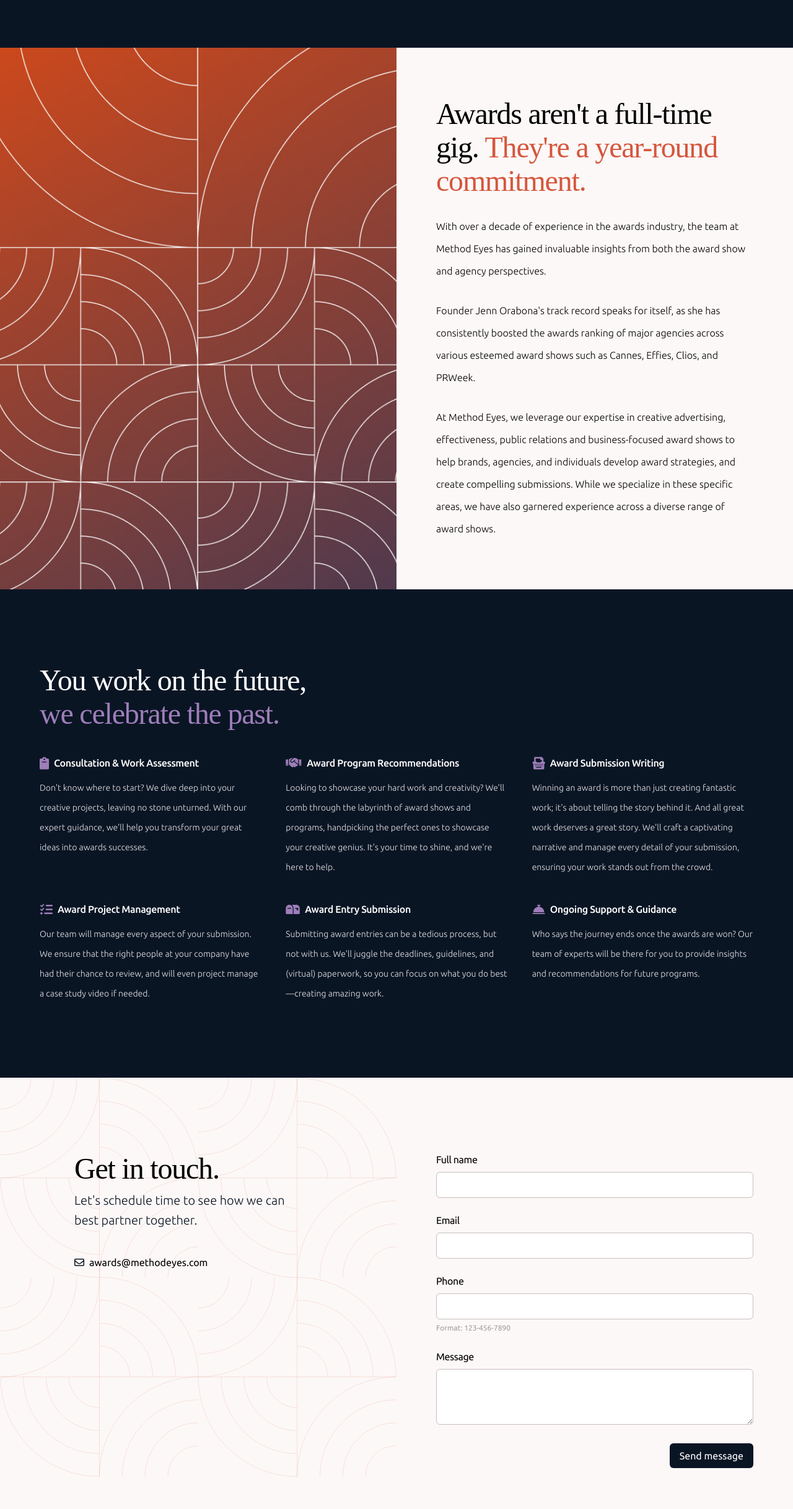
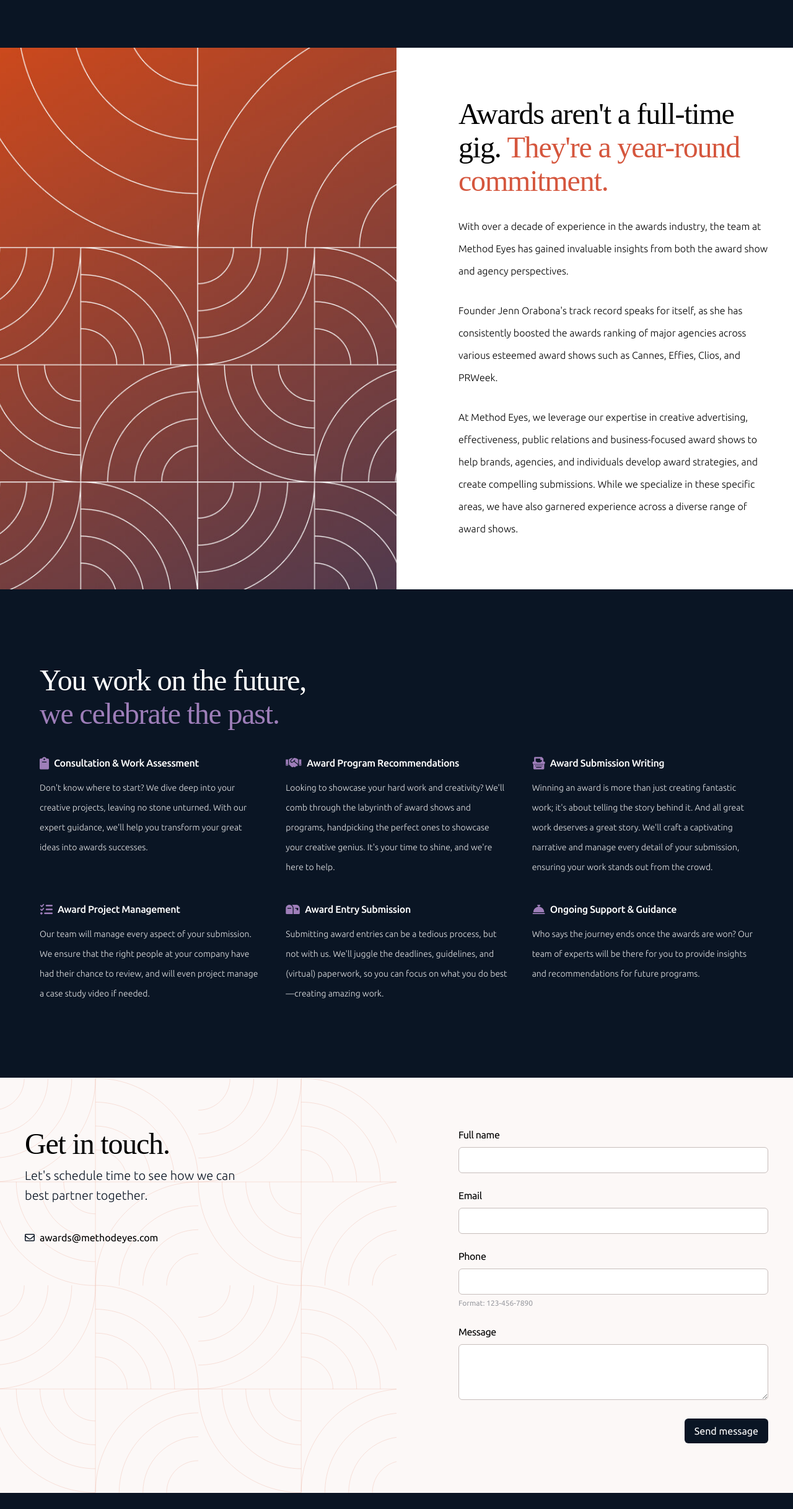
Before and after one commit to MethodEyesLLC/MethodEyesSite, a website: page index.html in a window 1280 px wide. Shown: the part 1371-3806 px from the top of the page at 62% size. Drawn offline with Linux system fonts and the light colour scheme; a web font is replaced by a local one.

Commit message:
fixing responsiveness

```diff
--- a/index.html
+++ b/index.html
@@ -37,23 +37,29 @@
     <title>Method Eyes</title>
 
     <!-- Meta Description -->
-    <meta name="description" content="Method Eyes is a awards agency that helps marketing campaigns and agencies win awards." />
+    <meta
+      name="description"
+      content="Method Eyes is a awards agency that helps marketing campaigns and agencies win awards."
+    />
 
     <!-- Meta Keywords (Optional) -->
-    <meta name="keywords" content="Awards, Marketing Awards, Campaigns, Marketing Agency Awards, Marketing Campaign Awards" />
+    <meta
+      name="keywords"
+      content="Awards, Marketing Awards, Campaigns, Marketing Agency Awards, Marketing Campaign Awards"
+    />
 
     <!-- Open Graph (OG) Tags -->
     <meta property="og:title" content="Method Eyes" />
-    <meta property="og:description" content="Method Eyes is a awards agency that helps marketing campaigns and agencies win awards." />
+    <meta
+      property="og:description"
+      content="Method Eyes is a awards agency that helps marketing campaigns and agencies win awards."
+    />
     <meta property="og:image" content="https://methodeyes.com/og-image.jpeg" />
 
     <!-- Twitter Card Tags -->
     <meta name="twitter:title" content="Your Twitter Card title" />
     <meta name="twitter:description" content="Your Twitter Card description" />
-    <meta
-      name="twitter:image"
-      content="https://methodeyes.com/og-image.jpeg"
-    />
+    <meta name="twitter:image" content="https://methodeyes.com/og-image.jpeg" />
 
     <!-- Canonical Tag -->
     <link rel="canonical" href="https://methodeyes.com/" />
@@ -272,12 +278,20 @@
         </div>
       </div>
     </section>
-    <section id="about" class="grid gird-cols-1 lg:grid-cols-2 items-stretch">
+    <section id="about" class="relative bg-white">
+      <div class="mx-auto max-w-6.5xl lg:grid lg:grid-cols-12 lg:gap-x-8">
+        <div
+          class="relative lg:col-span-5 lg:-mr-8 xl:absolute xl:inset-0 xl:right-1/2 xl:mr-0"
+        >
           <img
+            class="aspect-[3/2] w-full bg-gray-50 object-cover lg:absolute lg:inset-0 lg:aspect-auto lg:h-full"
             src="./images/Texture.jpeg"
-        class="hidden lg:block w-full h-full object-cover"
+            alt=""
           />
-      <div class="fade-in px-8 md:px-16 py-20">
+        </div>
+        <div
+          class="fade-in px-6 pb-24 pt-10 sm:pb-32 lg:col-span-7 px-8 md:px-16 lg:px-0 lg:py-20 xl:col-span-6 xl:col-start-8"
+        >
           <h2 class="font-serif text-5xl tracking-tight leading-12">
             Awards aren't a full-time gig.
             <span class="text-coral-500">They're a year-round commitment.</span>
@@ -302,8 +316,12 @@
             award shows.
           </p>
         </div>
+      </div>
     </section>
-    <section id="services" class="bg-midnight px-8 md:px-16 py-12 md:py-20 lg:py-30">
+    <section
+      id="services"
+      class="bg-midnight px-8 md:px-16 py-12 md:py-20 lg:py-30"
+    >
       <div class="max-w-6.5xl mx-auto">
         <h2
           class="fade-in font-serif text-5xl tracking-tight leading-12 text-white"
@@ -411,13 +429,16 @@
         </div>
       </div>
     </section>
-    <section id="contact" class="grid grid-cols-1 lg:grid-cols-2">
-      <div class="px-8 py-12 md:px-16 lg:pl-30 lg:py-30 relative">
+    <section id="contact" class="relative ">
        <img
             src="./images/Texture-2.svg"
             alt=""
-          class="absolute w-full object-cover top-0 left-0 h-auto -z-10"
+            class="hidden lg:flex aspect-[3/2] w-1/2 object-cover lg:absolute lg:inset-0 lg:aspect-auto lg:h-full "
           />
+      <div  class="relative mx-auto max-w-6.5xl px-8 md:px-16 lg:px-8 xl:px-0 py-12 md:py-20  lg:grid lg:grid-cols-12 lg:gap-x-8">
+        <div class="relative lg:col-span-5 lg:-mr-8 xl:absolute xl:inset-0 xl:right-1/2 xl:mr-0">
+
+          <div class="pb-8 pt-4 md:pb-12 md:pt-8 xl:py-20">
             <h2 class="font-serif text-5xl tracking-tight leading-12">
               Get in touch.
             </h2>
@@ -437,7 +458,8 @@
               >
             </div>
           </div>
-      <div class="px-8 pt-4 pb-12 md:px-16 lg:py-30">
+        </div>
+        <div class="fade-in  lg:col-span-7 xl:col-span-6 xl:col-start-8">
           <form name="contact" method="POST" class="space-y-6" netlify>
             <div class="w-full">
               <label
@@ -505,7 +527,11 @@
             </div>
           </form>
         </div>
+      </div>
     </section>
+
+
+
     <footer class="px-8 py-12 bg-midnight">
       <div
         class="max-w-6.5xl mx-auto flex flex-wrap lg:flex-no-wrap justify-center md:justify-between items-center space-y-8 md:space-y-0"
```
Also changed, not shown: dist/output.css. Lines whose indentation alone changed are shown as unchanged.
